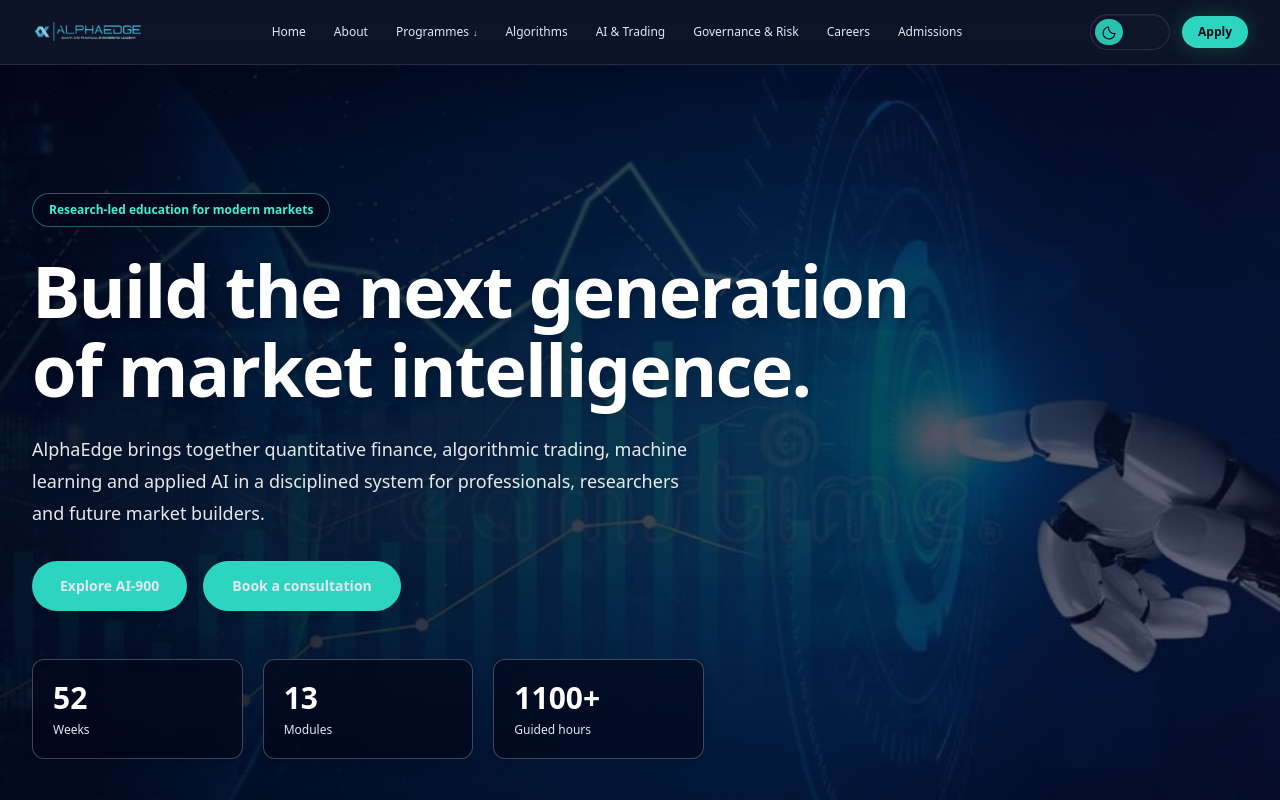
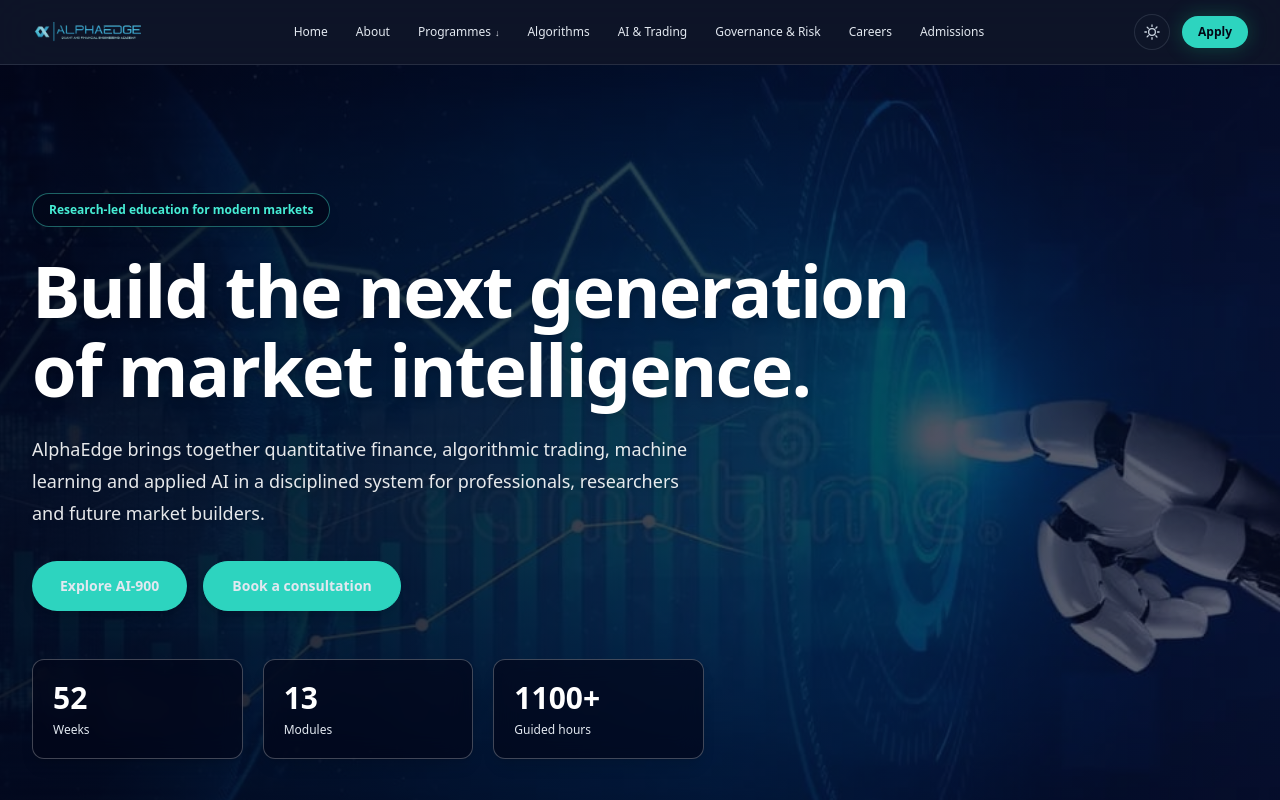
Before and after one commit to zaidiqbal562-del/AlphaEdgeWebsite, a React (Vite) app: page / in a window 1280 px wide. Both pictures are taken after a click on the button "Switch to dark mode". Shown: the top 800 px of the page. Built offline with nearby package versions, Linux system fonts and the light colour scheme.

Commit message:
vercel json and layuutjsx fix

```diff
--- a/src/layout/Layout.jsx
+++ b/src/layout/Layout.jsx
@@ -266,43 +266,58 @@ export default function Layout({ title, description, keywords, children }) {
 
               {/* ================= THEME TOGGLE ================= */}
 
+            {/* ================= THEME TOGGLE ================= */}
+
 <button
   type="button"
   onClick={() =>
-                  setTheme((value) =>
-                    value === 'dark' ? 'light' : 'dark'
-                  )
+    setTheme((value) => (value === 'dark' ? 'light' : 'dark'))
   }
-                aria-label="Toggle dark and light mode"
-                aria-pressed={theme === 'dark'}
-                className="group relative inline-flex h-9 w-20 shrink-0 overflow-hidden rounded-full border border-[var(--border-soft)] bg-[var(--surface)] p-1 shadow-[inset_0_1px_0_rgba(255,255,255,0.05)] transition-all duration-300 ease-out hover:border-[var(--text-muted)]"
+  aria-label={
+    theme === 'dark' ? 'Switch to light mode' : 'Switch to dark mode'
+  }
+  title={theme === 'dark' ? 'Light mode' : 'Dark mode'}
+  className="relative flex h-9 w-9 shrink-0 items-center justify-center overflow-hidden rounded-full border border-[var(--border-soft)] bg-[var(--surface)] text-[var(--text-secondary)] transition-colors duration-200 hover:border-[var(--accent)] hover:text-[var(--accent)] focus-visible:outline focus-visible:outline-2 focus-visible:outline-offset-2 focus-visible:outline-[var(--accent)]"
 >
-                <span
-                  className={`absolute inset-y-1 w-7 rounded-full bg-[var(--accent)]/90 shadow-[0_8px_20px_rgba(15,23,42,0.18)] transition-all duration-300 ease-out ${
-                    theme === 'dark' ? 'translate-x-0 left-1' : 'translate-x-11 left-auto right-1'
-                  }`}
-                />
-
-                <span
-                  className={`relative z-10 flex h-7 w-7 items-center justify-center rounded-full transition-all duration-300 ${
-                    theme === 'dark' ? 'text-slate-950' : 'text-[var(--text-primary)]'
+  {/* Sun: shown in dark mode */}
+  <svg
+    viewBox="0 0 24 24"
+    fill="none"
+    aria-hidden="true"
+    className={`absolute h-[18px] w-[18px] transition-all duration-300 ease-out ${
+      theme === 'dark'
+        ? 'rotate-0 scale-100 opacity-100'
+        : 'rotate-90 scale-50 opacity-0'
     }`}
   >
-                  <svg viewBox="0 0 24 24" fill="none" aria-hidden="true" className={`h-4 w-4 transition-all duration-300 ${theme === 'dark' ? 'opacity-100 scale-100' : 'opacity-0 scale-75'}`}>
-                    <path d="M21 12.8A9 9 0 0 1 11.2 3a9 9 0 1 0 9.8 9.8Z" stroke="currentColor" strokeWidth="1.7" strokeLinecap="round" strokeLinejoin="round"/>
+    <circle cx="12" cy="12" r="4.5" stroke="currentColor" strokeWidth="1.7" />
+    <path
+      d="M12 2.5v2.1M12 19.4v2.1M21.5 12h-2.1M4.6 12H2.5M18.6 5.4l-1.5 1.5M7 17l-1.5 1.5M18.6 18.6l-1.5-1.5M7 7 5.5 5.5"
+      stroke="currentColor"
+      strokeWidth="1.7"
+      strokeLinecap="round"
+    />
   </svg>
-                </span>
 
-                <span
-                  className={`relative z-10 ml-auto flex h-7 w-7 items-center justify-center rounded-full transition-all duration-300 ${
-                    theme === 'light' ? 'text-amber-600' : 'text-[var(--text-muted)]'
+  {/* Moon: shown in light mode */}
+  <svg
+    viewBox="0 0 24 24"
+    fill="none"
+    aria-hidden="true"
+    className={`absolute h-[18px] w-[18px] transition-all duration-300 ease-out ${
+      theme === 'light'
+        ? 'rotate-0 scale-100 opacity-100'
+        : '-rotate-90 scale-50 opacity-0'
     }`}
   >
-                  <svg viewBox="0 0 24 24" fill="none" aria-hidden="true" className={`h-4 w-4 transition-all duration-300 ${theme === 'light' ? 'opacity-100 scale-100' : 'opacity-0 scale-75'}`}>
-                    <circle cx="12" cy="12" r="4.5" stroke="currentColor" strokeWidth="1.7"/>
-                    <path d="M12 2.5v2.1M12 19.4v2.1M21.5 12h-2.1M4.6 12H2.5M18.6 5.4l-1.5 1.5M7 17l-1.5 1.5M18.6 18.6l-1.5-1.5M7 7 5.5 5.5" stroke="currentColor" strokeWidth="1.7" strokeLinecap="round"/>
+    <path
+      d="M21 12.8A9 9 0 0 1 11.2 3a9 9 0 1 0 9.8 9.8Z"
+      stroke="currentColor"
+      strokeWidth="1.7"
+      strokeLinecap="round"
+      strokeLinejoin="round"
+    />
   </svg>
-                </span>
 </button>
 
               {/* ================= APPLY BUTTON ================= */}
```
Also changed, not shown: vercel.json (added). Lines whose indentation alone changed are shown as unchanged.
